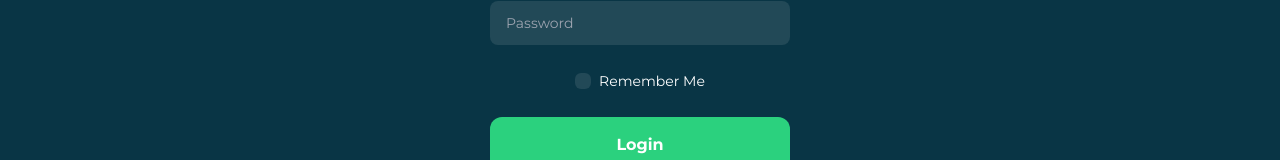
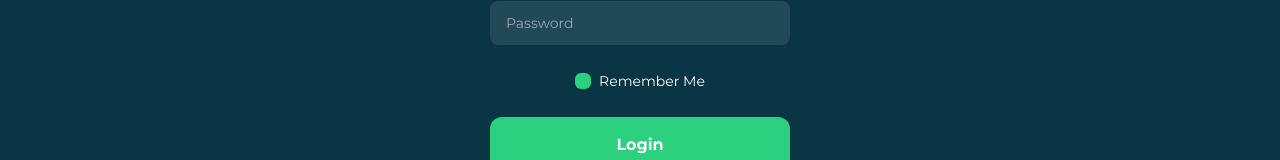
Before and after one commit to arpit-evo/moviedb-frontend, a React (Vite) app: page / in a window 1280 px wide. Shown: the part 358-518 px from the top of the page. Built offline with nearby package versions, Linux system fonts and the light colour scheme.

Commit message:
change color for check-box

```diff
--- a/src/index.css
+++ b/src/index.css
@@ -29,44 +29,8 @@ body {
   background-color: rgba(8, 41, 53, 0.55);
 }
 
-/* .h1 {
-  font-weight: 600;
-  line-height: 80px;
-  font-size: 64px;
-}
-
-.h2 {
-  font-size: 48px;
-  font-weight: 600;
-  line-height: 56px;
-}
-
-.h3 {
-  font-size: 32px;
-  font-weight: 600;
-  line-height: 40px;
-}
-
-.body-small {
-  font-size: 14px;
-  font-weight: 400;
-  line-height: 24px;
-}
-
-.body-regular {
-  font-size: 16px;
-  font-weight: 700;
-  line-height: 24px;
-}
-
-.body-large {
-  font-size: 20px;
-  font-weight: 500;
-  line-height: 32px;
-} */
-
 .custom-checkbox {
-  @apply appearance-none h-4 w-4 rounded-md input-bg;
+  @apply appearance-none h-4 w-4 rounded-md primary;
 }
 
 .custom-checkbox:checked {
```
